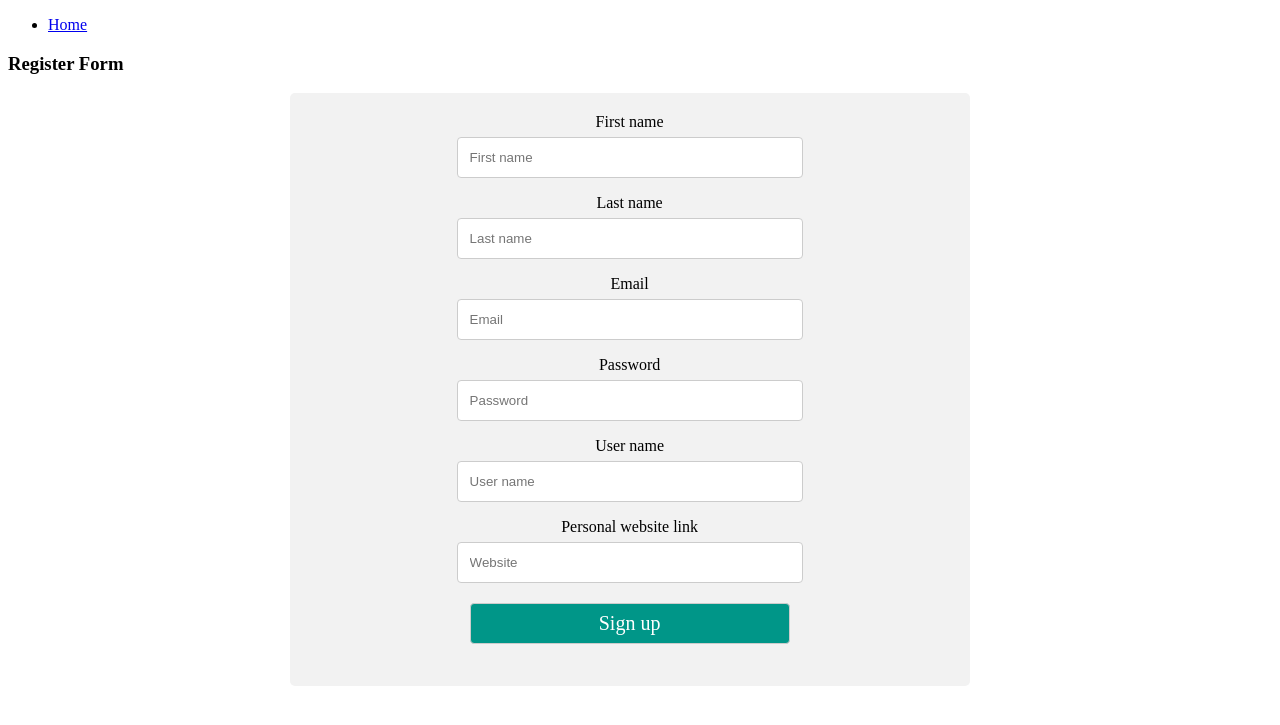
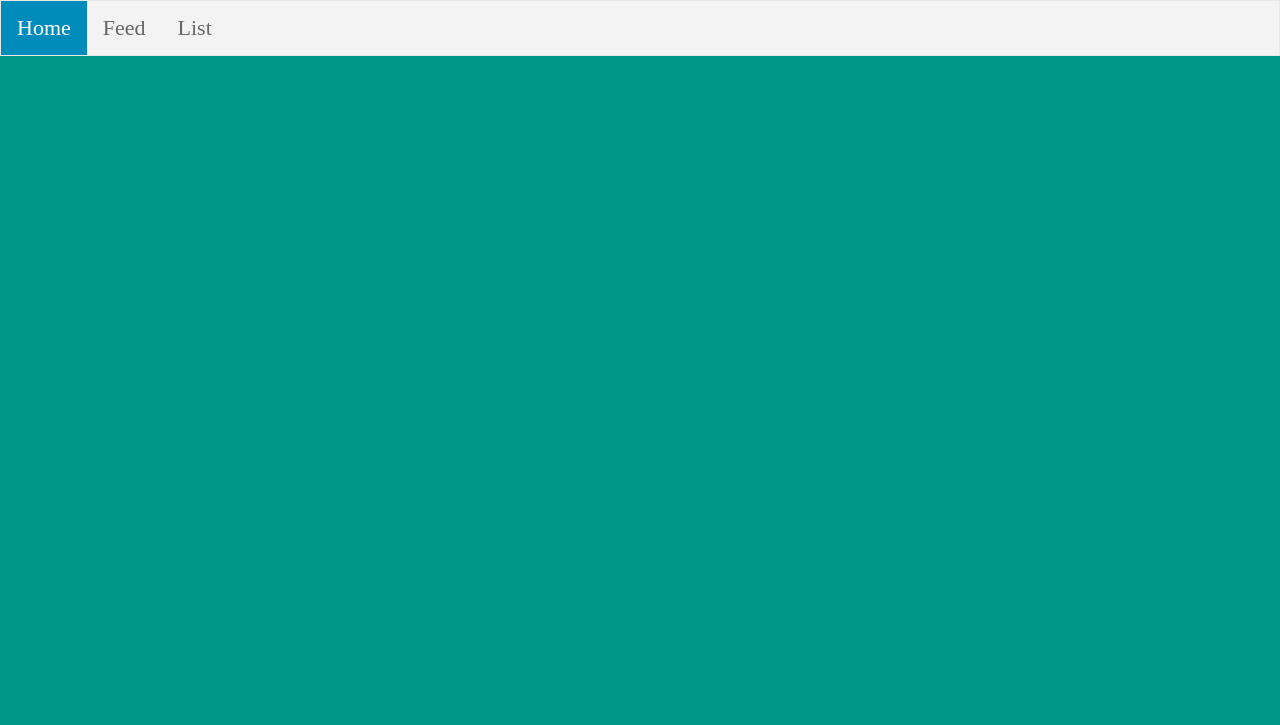
Before and after one commit to mumenalkhatib/final, a Flask app: page / in a window 1280 px wide. Shown: the top 725 px of the page. Run offline with Flask 2, Linux system fonts and the light colour scheme.

Commit message:
try the website to the first time

```diff
--- a/app.py
+++ b/app.py
@@ -1,49 +1,78 @@
 from flask import Flask, render_template, request, redirect, url_for
 import dataset
-
+import time
 app = Flask(__name__)
 db=dataset.connect("postgres://dnoofdvouckepf:77ac4f0e0b9601a4133128b3958be545820ee8dd02c0eefdd66f6629058d04ea@ec2-54-83-49-44.compute-1.amazonaws.com:5432/d31kebnsoenh20")
 
-@app.route('/')
-@app.route('/register')
+
+def reset_db():
+	posts = db['posts']
+	posts.drop()
+
+#reset_db()
+#print crash()
+
+@app.route('/register' ,methods=["GET" , "POST"])
 def registerpage():
-	return render_template('register.html')
+	if request.method == 'GET':
+		return render_template('register.html')
+	else :
+		form =request.form
+		n_email=form["n_email"]
+		password=form["password"]
+		f_name =form["f_name"]
+		l_name=form["l_name"]
+		us_name=form["us_name"]
+		w_site=form["w_site"]
 
-@app.route('/feed')
+		registerTable = db["register"]
+		entry = {"n_email":n_email ,"password":password , "f_name":f_name , "l_name":l_name , "us_name":us_name , "w_site":w_site }
+
+		NameToCheck = us_name
+		print len(list(registerTable.find(us_name=NameToCheck)))
+		if len(list(registerTable.find(us_name=NameToCheck))) == 0:
+			registerTable.insert(entry)
+			return redirect('/feed')
+		else:
+			return redirect('/error')
+
+@app.route('/feed', methods=["GET", "POST"])
 def feedpage():
-	return render_template('feed.html')
+	registerTable = db["register"]
+	postsTable = db["posts"]
+	allposts = list(postsTable.all())[::-1]
+	if request.method == 'GET':
 
-@app.route('/home' , methods=["GET", "POST"])
-def homepage():
-	form =request.form
-	n_email=form["n_email"]
-	password=form["password"]
-	f_name =form["f_name"]
-	l_name=form["l_name"]
-	us_name=form["us_name"]
-	w_site=form["w_site"]
+		return render_template('feed.html', post=allposts)
+	else :
+		form =request.form
+		post =form["post"]
+		us_name=form["us_name"]
+		time_string = time.strftime('%I:%M %p on %b %d, %Y')
 
-	registerTable = db["register"]
-	entry = {"n_email":n_email ,"password":password , "f_name":f_name , "l_name":l_name , "us_name":us_name , "w_site":w_site }
-	print list (registerTable.all())
+		entry = {"post":post ,"us_name":us_name , "time":time_string}
 
-	NameToCheck = us_name
-	print len(list(registerTable.find(us_name=NameToCheck)))
-	if len(list(registerTable.find(us_name=NameToCheck))) == 0:
-		registerTable.insert(entry)
-		return redirect('/list')
-	else:
-		return redirect('/error')
+		NameToCheck = us_name
+		print len(list(registerTable.find(us_name=NameToCheck)))
+		if len(list(registerTable.find(us_name=NameToCheck))) > 0:
+			postsTable.insert(entry)
+			return render_template('feed.html', post=allposts )
+		else:
+			return redirect('/register')
 
-
-
-#..............................................#
 
 @app.route('/list')
 def listpage():
 	registerTable = db["register"]
 	allcontacts = list (registerTable.all())
 	return render_template ("list.html" , contacts = allcontacts)
+#..............................................#
+
+
+@app.route('/')
+@app.route('/home')
+def homepage():
+	return render_template("home.html")
 
 
 @app.route('/error')
--- a/static/style.css
+++ b/static/style.css
@@ -1,9 +1,42 @@
-#bg-home{
+body{
+	background-attachment: fixed;
+	background-size: 100%;
+}
+
+ul {
+	top:0;
+    left:0;
+    right:0;
+    bottom:0;
 	position:fixed;
-	background-image: url(log-bg.jpg);
-	background-size: 100%;
-	-webkit-filter: blur(5px);
-	z-index: 0;
+    height:6.8%;
+    list-style-type: none;
+    margin: 0;
+    padding: 0;
+    overflow: hidden;
+    border: 1px solid #e7e7e7;
+    background-color: #f3f3f3;
+}
+
+li {
+    float: left;
+}
+
+li a {
+    display: block;
+    color: #666;
+    text-align: center;
+    padding: 14px 16px;
+    text-decoration: none;
+}
+
+li a:hover:not(.active) {
+    background-color: #ddd;
+}
+
+li a.active {
+    color: white;
+    background-color: #008CBA;
 }
 .reg-log a{
 	color: blue;
@@ -12,8 +45,9 @@
 }
 input, textarea{
 	width: 50%;
+	max-width: 80%;
 	padding: 12px;
-	border: 1px solid #ccc;
+	border: 1px solid #009688;
 	border-radius: 4px;
 	margin-top: 6px;
 	margin-bottom: 16px;
@@ -22,6 +56,7 @@ input, textarea{
 	position: absolute;
 	text-align: center;
 	margin-left: 22%;
+	margin-bottom: 19px;
 	border-radius: 5px;
 	width: 50%;
 	background-color: #f2f2f2;
@@ -36,8 +71,66 @@ input, textarea{
 	font-family: ubuntu;
 	margin: 4px 2px;
 	cursor: pointer;
+	width: 35%;
 }
 
 .cls {
 	position: absolute;
 }
+.cls2{
+	font-weight: bold;
+	border: 5px solid black;
+}
+
+.card {
+	float: left;
+	box-shadow: 0 4px 8px 0 rgba(0, 0, 0, 0.2);
+	background-color: #f2f2f2;
+	width: 300px;
+	max-width: 270px;
+	height: 200px;
+	margin: auto;
+	text-align: center;
+	font-family: arial;
+	padding: 1px;
+	border-radius: 5px;
+	border: solid red 10px;
+}
+
+.containers {
+  padding: 0 16px;
+}
+
+.containers::after {
+  content: "";
+  clear: both;
+  display: table;
+}
+
+.title {
+  color: gray;
+  font-size: 18px;
+}
+
+button {
+  border: none;
+  outline: 0;
+  display: inline-block;
+  padding: 8px;
+  color: white;
+  background-color: #000;
+  text-align: center;
+  cursor: pointer;
+  width: 100%;
+  font-size: 18px;
+}
+
+a {
+  text-decoration: none;
+  font-size: 22px;
+  color: black;
+}
+
+button:hover, a:hover {
+  opacity: 0.7;
+}
--- a/templates/base.html
+++ b/templates/base.html
@@ -3,13 +3,9 @@
 <head>
   <link rel="stylesheet" type="text/css" href="../static/style.css" />
   <title>WeCode Portal</title>
-  <ul>
-    <li><a href="home">Home</a></li>
-<!-- TODO: add more links on the navigation bar here -->
-  </ul>
 </head>
-<body>
-<div id="bg-home"></div>
+<body bgcolor="#009688">
+
 {% block body %}
 <h1>My home page</h1>
 
--- a/templates/error.html
+++ b/templates/error.html
@@ -1,7 +1,7 @@
 {% extends "base.html" %}
 
 {% block body %}
-
+	<link rel="stylesheet" type="text/css" href="../static/style.css">
 
 <div class="cls">
 <h1>this user name is taken , try another one ! </h1>
--- a/templates/home.html
+++ b/templates/home.html
@@ -1,9 +1,15 @@
 {% extends "base.html" %}
 
 {% block body %}
+	<link rel="stylesheet" type="text/css" href="../static/style.css">
 
-<h1>Home Page</h1>
+<div class="cls">
+<ul>
+  <li><a class="active" href="#home">Home</a></li>
+  <li><a href="#log">Feed</a></li>
+  <li><a href="#log">List</a></li>
+</ul>
 
-<!-- TODO: implement home page. -->
+</div>
 
 {% endblock %}
--- a/templates/register.html
+++ b/templates/register.html
@@ -3,12 +3,11 @@
 {% block body %}
 	<link rel="stylesheet" type="text/css" href="../static/style.css">
 
-
-		<h3>Register Form</h3>
+<body bgcolor="#009688">
 <center>
 		<div class="container">
-
-			<form action="/home" method="POST">
+			<h1>Sign up form</h1>
+			<form action="/register" method="POST">
 
 				<label>First name</label><br>
 				<input type="text" name="f_name" required autocomplete="off"  placeholder="First name"><br>
@@ -17,7 +16,7 @@
 				<input type="text" name="l_name" required autocomplete="off"  placeholder="Last name"><br>
 
 				<label>Email</label><br>
-				<input type="email" name="n_email" required autocomplete="off"  placeholder="Email"><br>
+				<input type="email" name="n_email" required autocomplete="off"  placeholder="E-mail"><br>
 
 				<label>Password</label><br>
 				<input type="password" name="password" required autocomplete="off" placeholder="Password"><br>
@@ -33,4 +32,5 @@
 
 		</div>
 </center>
+</body>
 {% endblock %}
```
Also changed, not shown: templates/feed.html (+28 -2 lines), templates/list.html (+31 -26 lines), static/code.png (added), static/jawwal.jpg (added).
